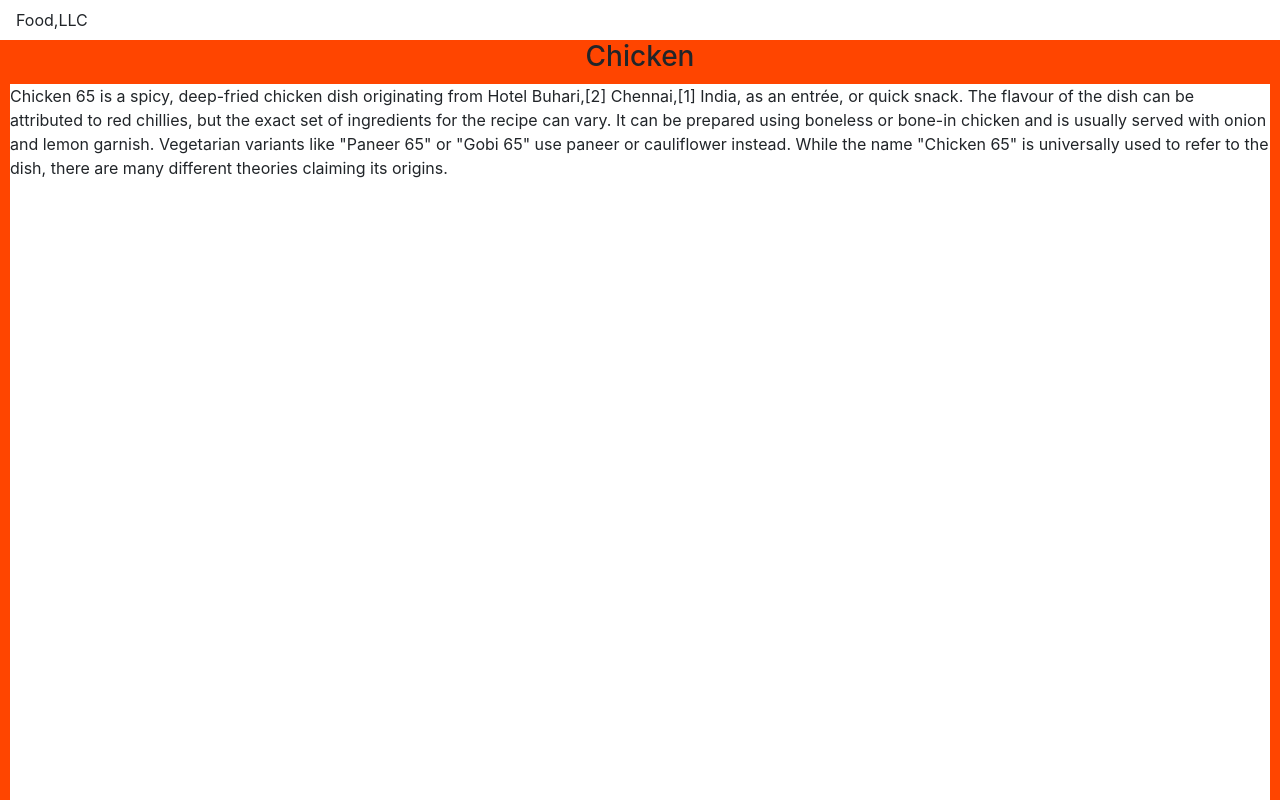
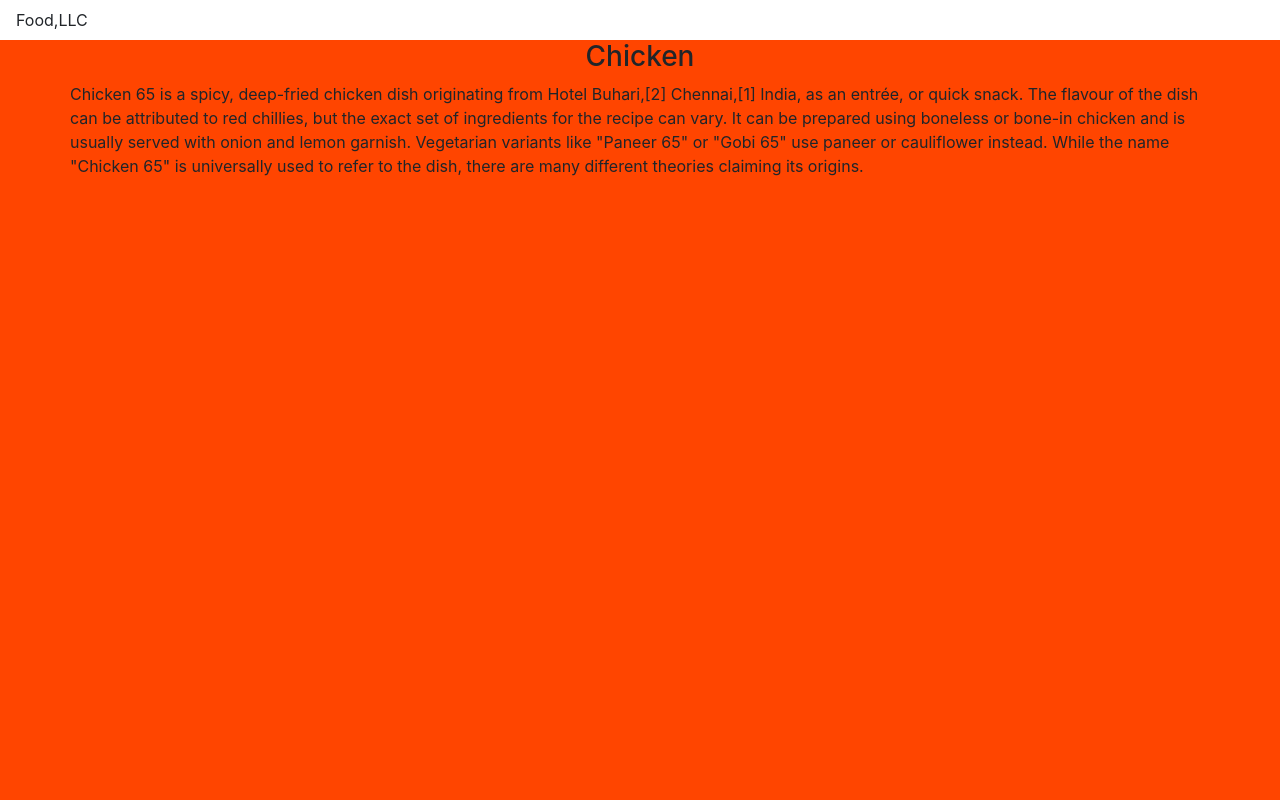
Before and after one commit to DeveloperSudipto/Coursera, a plain HTML site: page index.html in a window 1280 px wide. Shown: the top 800 px of the page. Drawn offline with Linux system fonts and the light colour scheme.

Commit message:
ModifiedVersion2

```diff
--- a/index.html
+++ b/index.html
@@ -1,4 +1,5 @@
 <!DOCTYPE html>
+<html>
 <head lang="en">
     <meta charset="utf-8">
     <meta http-equiv="X-UA-Compatible" content="IE=edge">
@@ -13,13 +14,16 @@
   <header id="header-nav" class="navbar">
    Food,LLC
   </header>
-  <div id="main_content">
+  <div id="main_content" class="container">
   <h3 class="text-center">Chicken</h3>
-  <div class="menucontainer"><span>Chicken 65 is a spicy, deep-fried chicken dish originating from Hotel Buhari,[2]
+  <div class="row">
+  <div class="col-xs-12"><span>Chicken 65 is a spicy, deep-fried chicken dish originating from Hotel Buhari,[2]
     Chennai,[1] India, as an entrée, or quick snack. The flavour of the dish
     can be attributed to red chillies, but the exact set of ingredients for the recipe can vary.
     It can be prepared using boneless or bone-in chicken and is usually served with onion and lemon garnish.
     Vegetarian variants like "Paneer 65" or "Gobi 65" use paneer or cauliflower instead. While the name "Chicken 65"
     is universally used to refer to the dish, there are many different theories claiming its origins.</span></div>
   </div>
+</div>
 </body>
+</html>
```
